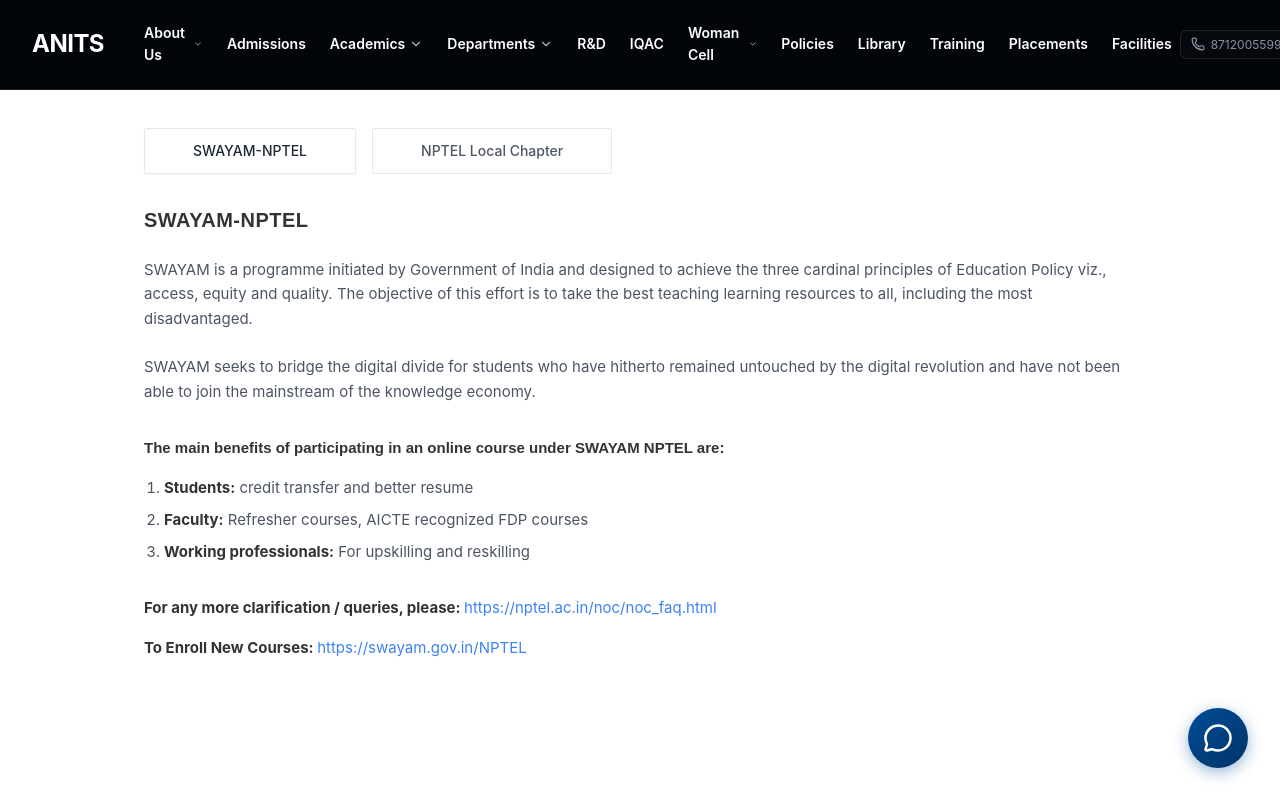
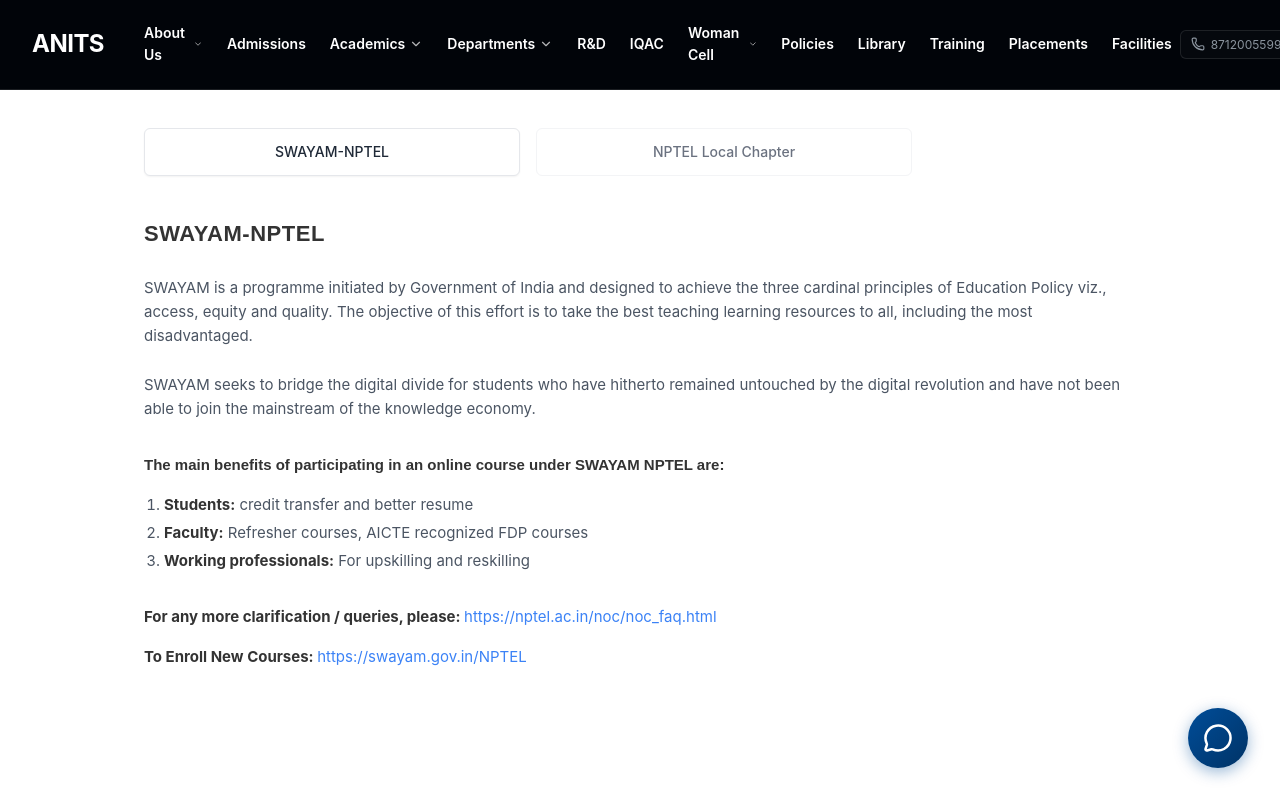
Before and after one commit to sandeep-kumar-270904/anits-college-website-, a React app in the folder frontend/: page /academics/swayam-nptel in a window 1280 px wide. Shown: the top 800 px of the page. Built offline with nearby package versions, Linux system fonts and the light colour scheme; the HTML template or start-up script is replaced by a standard one.

Commit message:
fix: update SWAYAM NPTEL layout and button widths to exactly match screenshot

```diff
--- a/frontend/src/pages/SwayamNptel.jsx
+++ b/frontend/src/pages/SwayamNptel.jsx
@@ -13,16 +13,16 @@ const SwayamNptel = () => {
       <div className="max-w-5xl mx-auto px-4 py-12">
 
         {/* Tabs */}
-        <div className="flex flex-wrap gap-4 mb-8 justify-center md:justify-start">
+        <div className="flex flex-col sm:flex-row gap-4 mb-10 max-w-3xl">
           <button
             onClick={() => setActiveTab('swayam')}
-            className={`px-12 py-3 text-sm font-medium rounded-sm border ${activeTab === 'swayam' ? 'border-gray-200 shadow-sm bg-white text-gray-800' : 'border-gray-200 bg-white text-gray-600 hover:bg-gray-50'}`}
+            className={`flex-1 py-3 text-[14px] font-medium rounded-md border ${activeTab === 'swayam' ? 'border-gray-200 shadow-sm bg-white text-gray-800' : 'border-gray-100 bg-white text-gray-500 hover:bg-gray-50'}`}
           >
             SWAYAM-NPTEL
           </button>
           <button
             onClick={() => setActiveTab('nptel')}
-            className={`px-12 py-3 text-sm font-medium rounded-sm border ${activeTab === 'nptel' ? 'border-gray-200 shadow-sm bg-white text-gray-800' : 'border-gray-200 bg-white text-gray-600 hover:bg-gray-50'}`}
+            className={`flex-1 py-3 text-[14px] font-medium rounded-md border ${activeTab === 'nptel' ? 'border-gray-200 shadow-sm bg-white text-gray-800' : 'border-gray-100 bg-white text-gray-500 hover:bg-gray-50'}`}
           >
             NPTEL Local Chapter
           </button>
@@ -31,7 +31,7 @@ const SwayamNptel = () => {
         {/* Content */}
         {activeTab === 'swayam' && (
           <div className="animate-fade-in max-w-5xl">
-            <h2 className="text-xl font-bold text-[#333] mb-6 uppercase tracking-wide font-['Oswald',sans-serif]">SWAYAM-NPTEL</h2>
+            <h2 className="text-[22px] font-bold text-[#333] mb-6 uppercase tracking-wide font-['Oswald',sans-serif]">SWAYAM-NPTEL</h2>
 
             <p className="text-gray-600 text-[15px] leading-relaxed mb-6">
               SWAYAM is a programme initiated by Government of India and designed to achieve the three cardinal principles of Education
@@ -44,7 +44,7 @@ const SwayamNptel = () => {
             </p>
 
             <h3 className="text-[#333] font-bold mb-4 text-[15px]">The main benefits of participating in an online course under SWAYAM NPTEL are:</h3>
-            <ol className="list-decimal pl-5 space-y-2 mb-8 text-[15px] text-gray-600">
+            <ol className="list-decimal pl-5 space-y-1 mb-8 text-[15px] text-gray-600">
               <li><strong className="text-[#333]">Students:</strong> credit transfer and better resume</li>
               <li><strong className="text-[#333]">Faculty:</strong> Refresher courses, AICTE recognized FDP courses</li>
               <li><strong className="text-[#333]">Working professionals:</strong> For upskilling and reskilling</li>
@@ -52,10 +52,10 @@ const SwayamNptel = () => {
 
             <div className="space-y-4 text-[15px]">
               <p className="text-[#333] font-bold">
-                For any more clarification / queries, please: <a href="https://nptel.ac.in/noc/noc_faq.html" target="_blank" rel="noopener noreferrer" className="text-blue-500 hover:underline font-normal">https://nptel.ac.in/noc/noc_faq.html</a>
+                For any more clarification / queries, please: <a href="https://nptel.ac.in/noc/noc_faq.html" target="_blank" rel="noopener noreferrer" className="text-[#3b82f6] hover:text-blue-800 hover:underline font-normal">https://nptel.ac.in/noc/noc_faq.html</a>
               </p>
               <p className="text-[#333] font-bold">
-                To Enroll New Courses: <a href="https://swayam.gov.in/NPTEL" target="_blank" rel="noopener noreferrer" className="text-blue-500 hover:underline font-normal">https://swayam.gov.in/NPTEL</a>
+                To Enroll New Courses: <a href="https://swayam.gov.in/NPTEL" target="_blank" rel="noopener noreferrer" className="text-[#3b82f6] hover:text-blue-800 hover:underline font-normal">https://swayam.gov.in/NPTEL</a>
               </p>
             </div>
           </div>
```
